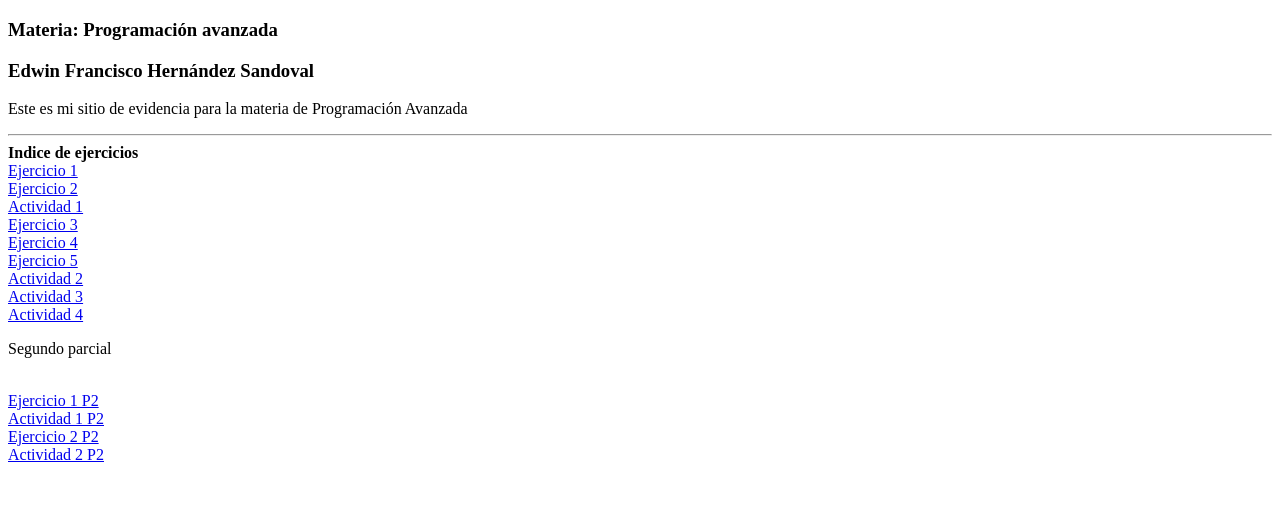
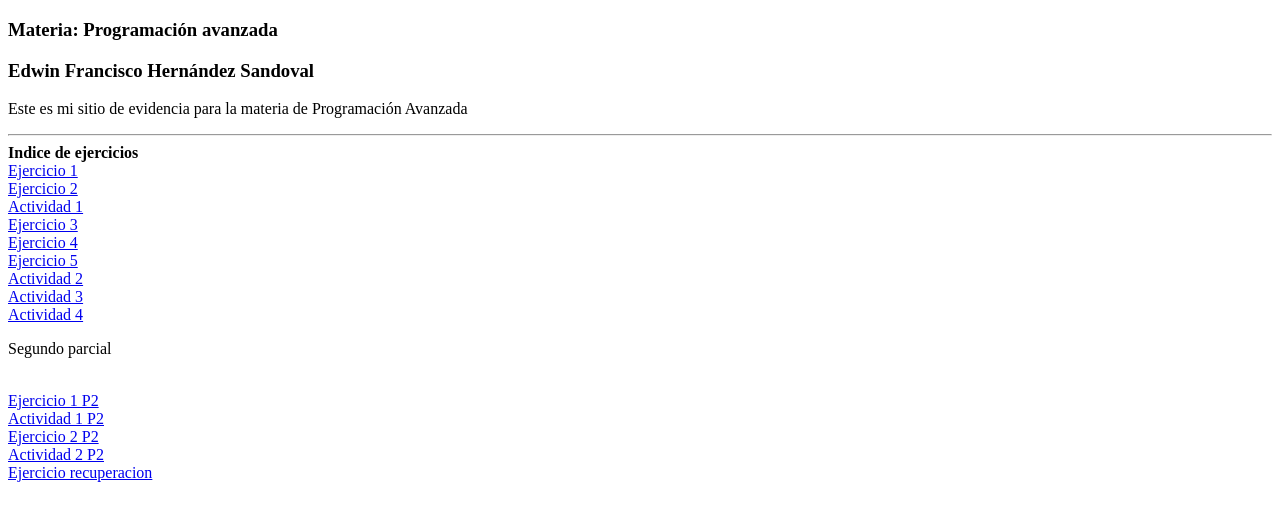
Before and after one commit to edwinhdz07/edwinhdz07.github.io, a plain HTML site: page index.html in a window 1280 px wide. Shown: the part 61-582 px from the top of the page. Drawn offline with Linux system fonts and the light colour scheme.

Commit message:
Add files via upload

```diff
--- a/index.html
+++ b/index.html
@@ -46,7 +46,8 @@
     <br/>
     <a href="../edwinhdz07.github.io-main250924/Parcial 2/Actividad2P2.html" target="_blank">Actividad 2 P2</a>
     <br/>
-
+    <a href="../Visual Code/ejercicioRecuperacion/adivinapelicula.html" target="_blank">Ejercicio recuperacion</a>
+    <br/>
 
 </body>
 </html>
```
